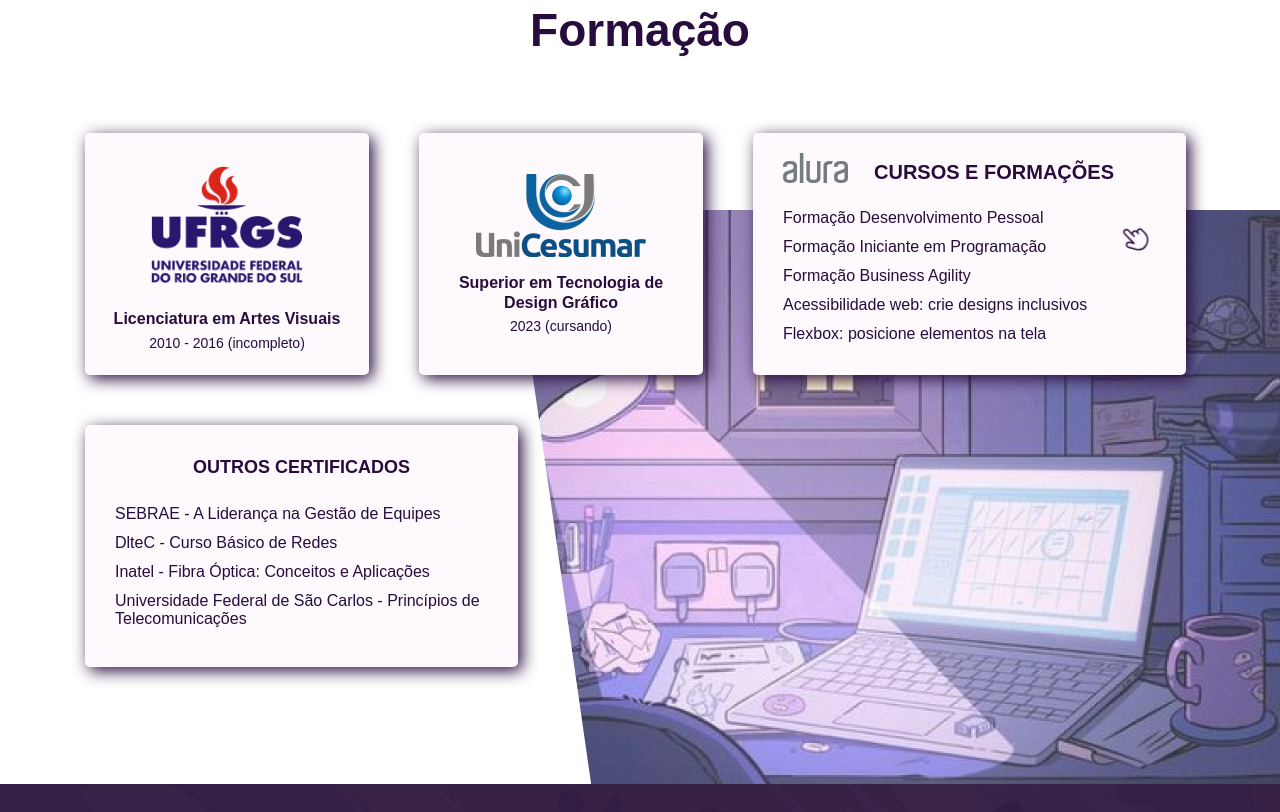
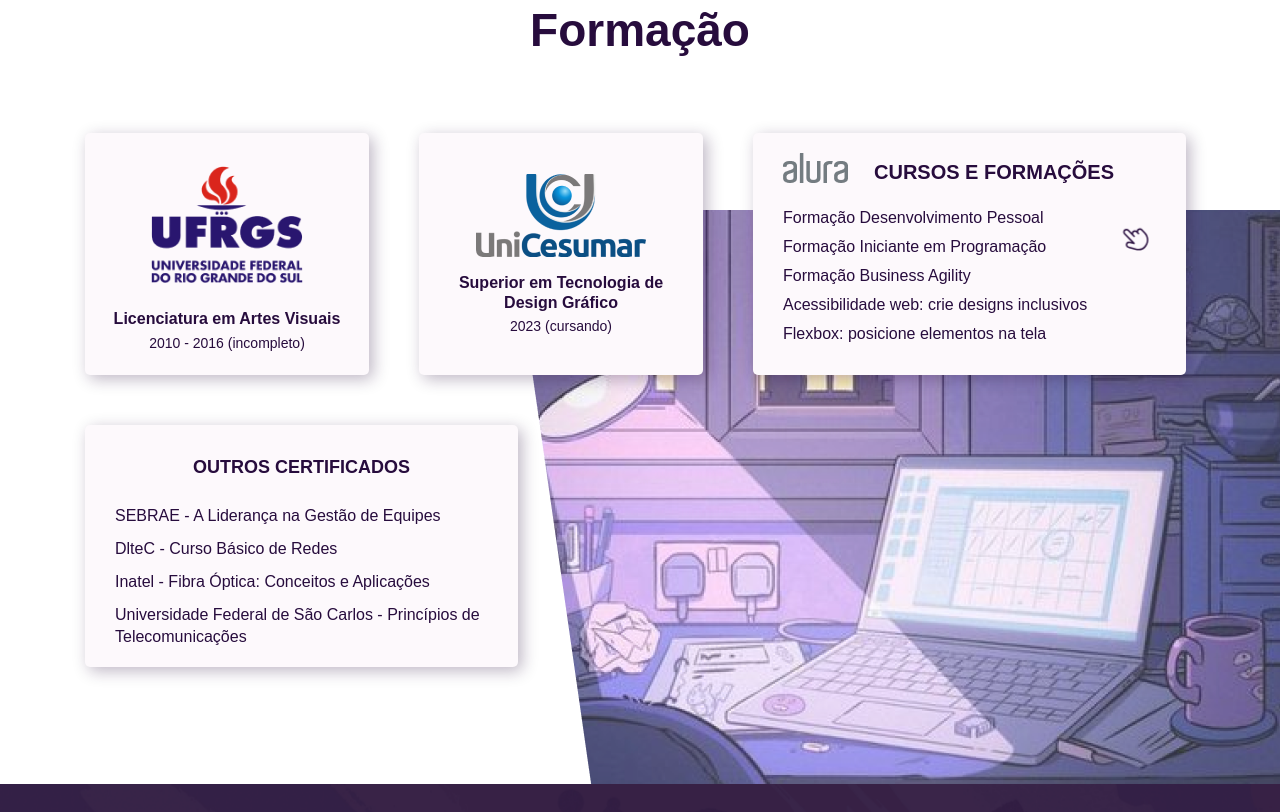
Before and after one commit to fabiviegas/portfolio, a plain HTML site: page index.html in a window 1280 px wide. Shown: the part 1488-2300 px from the top of the page. Drawn offline with nearby package versions, Linux system fonts and the light colour scheme; a web font is replaced by a local one.

Commit message:
portfolio v2

```diff
--- a/assets/css/less/page/education.less
+++ b/assets/css/less/page/education.less
@@ -26,7 +26,7 @@
         .card__graduation {
             background-color: #FDF9FC;
             border-radius: 5px;
-            box-shadow: 4px 4px 16px #270C3D;
+            box-shadow: 4px 4px 16px rgba(39, 12, 61, 0.3);
             width: 284px;
             height: 242px;
             display: flex;
@@ -60,7 +60,7 @@
             height: 380px;
             background-color: #FDF9FC;
             border-radius: 5px;
-            box-shadow: 4px 4px 16px #270C3D;
+            box-shadow: 4px 4px 16px rgba(39, 12, 61, 0.3);
             display: flex;
             flex-direction: column;
             padding: 20px 30px;
@@ -129,6 +129,7 @@
                 .course__title {
                     font: 400 16px @fontR;
                     color: #270C3D;
+                    line-height: 22px;
                 }
             }
 
--- a/assets/css/less/page/projects.less
+++ b/assets/css/less/page/projects.less
@@ -41,7 +41,7 @@
 
                         p {
                             font: 600 16px @fontM;
-                            letter-spacing: 2px;
+                            letter-spacing: 1px;
                             color: white;
                             position: relative;
                             z-index: 1;
```
Also changed, not shown: assets/css/main.css, assets/css/main.less (line endings or trailing spaces).
